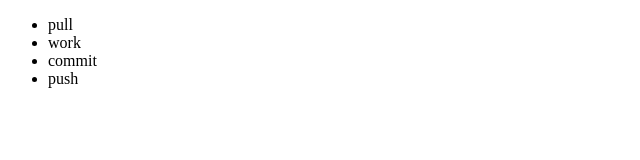
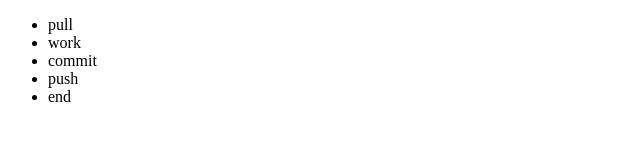
Before and after one commit to badakang/musim, a plain HTML site: page index.html in a window 1280 px wide. Shown: the full height of the page, 0-640 px from the left. Drawn offline with Linux system fonts and the light colour scheme.

Commit message:
no message

```diff
--- a/index.html
+++ b/index.html
@@ -10,6 +10,7 @@
       <li>work</li>
       <li>commit</li>
       <li>push</li>
+      <li>end</li>
     </ul>
   </body>
 </html>
```
